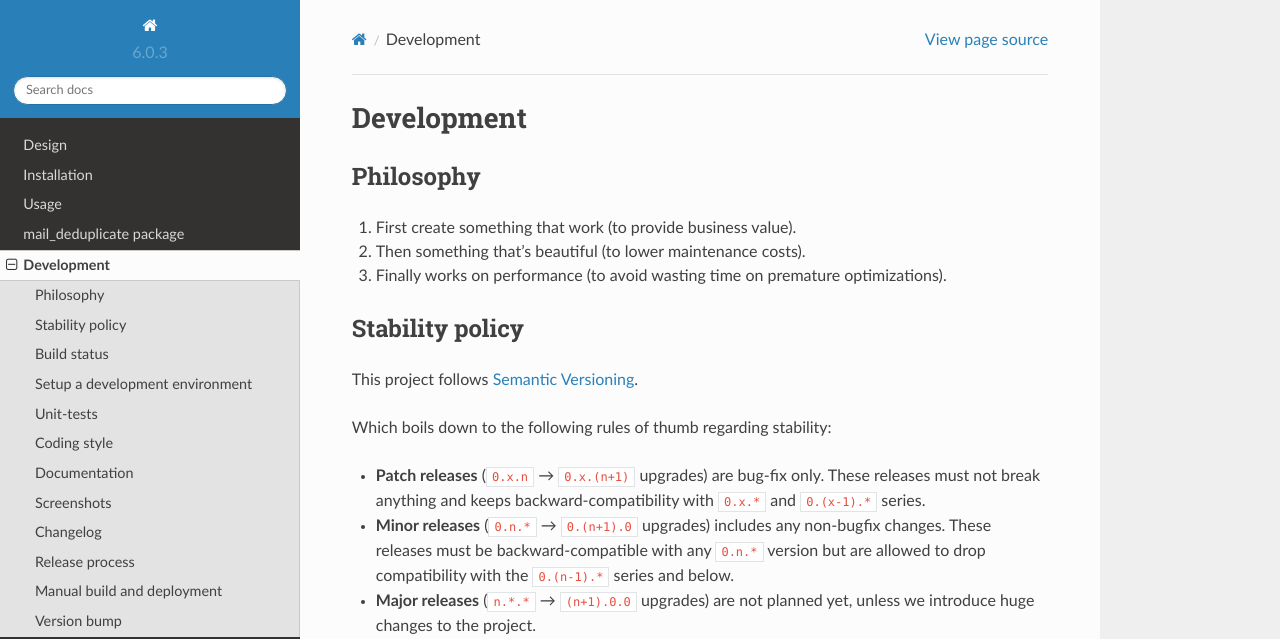
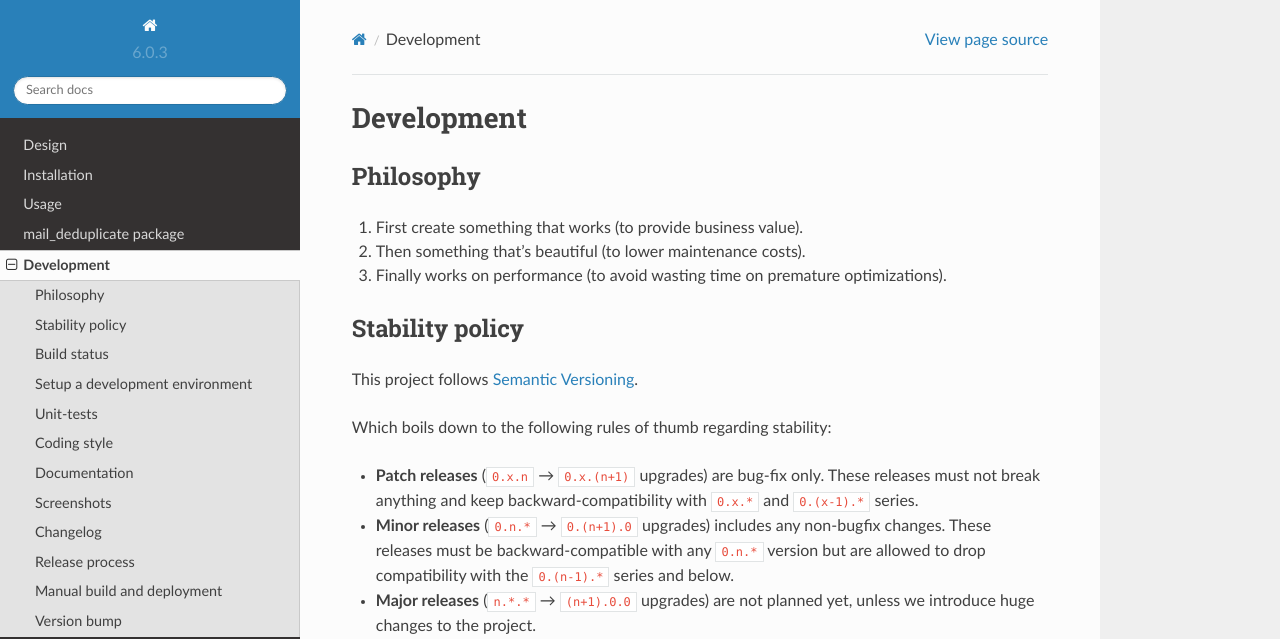
Before and after one commit to kdeldycke/mail-deduplicate, a Sphinx documentation site: the page built from docs/development.rst, in a window 1280 px wide and 900 px high. Shown: the top 639 px of the window. Built offline with Sphinx 7.4.7 and the Read the Docs theme 2.0.0, drawn with Linux system fonts in a browser that asks for light colours; pages that are not in the unit, such as notebooks, are missing from menus; the version number is read from the project's files by our own code.

Commit message:
docs: some minor changes in spelling

```diff
--- a/docs/development.rst
+++ b/docs/development.rst
@@ -5,7 +5,7 @@ Development
 Philosophy
 ----------
 
-1. First create something that work (to provide business value).
+1. First create something that works (to provide business value).
 2. Then something that's beautiful (to lower maintenance costs).
 3. Finally works on performance (to avoid wasting time on premature
    optimizations).
@@ -19,7 +19,7 @@ This project follows `Semantic Versioning <https://semver.org/>`_.
 Which boils down to the following rules of thumb regarding stability:
 
 * **Patch releases** (``0.x.n`` → ``0.x.(n+1)`` upgrades) are bug-fix only.
-  These releases must not break anything and keeps backward-compatibility with
+  These releases must not break anything and keep backward-compatibility with
   ``0.x.*`` and ``0.(x-1).*`` series.
 
 * **Minor releases** (``0.n.*`` → ``0.(n+1).0`` upgrades) includes any
```
